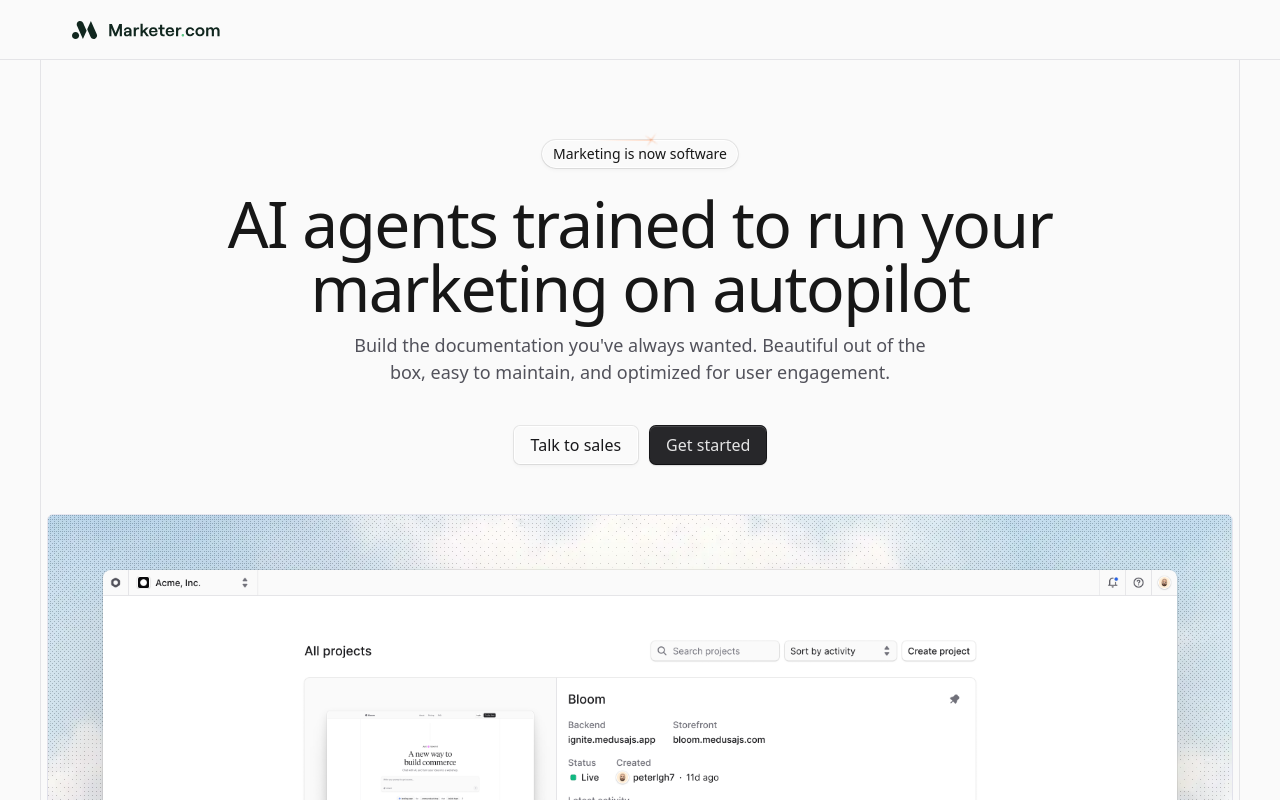
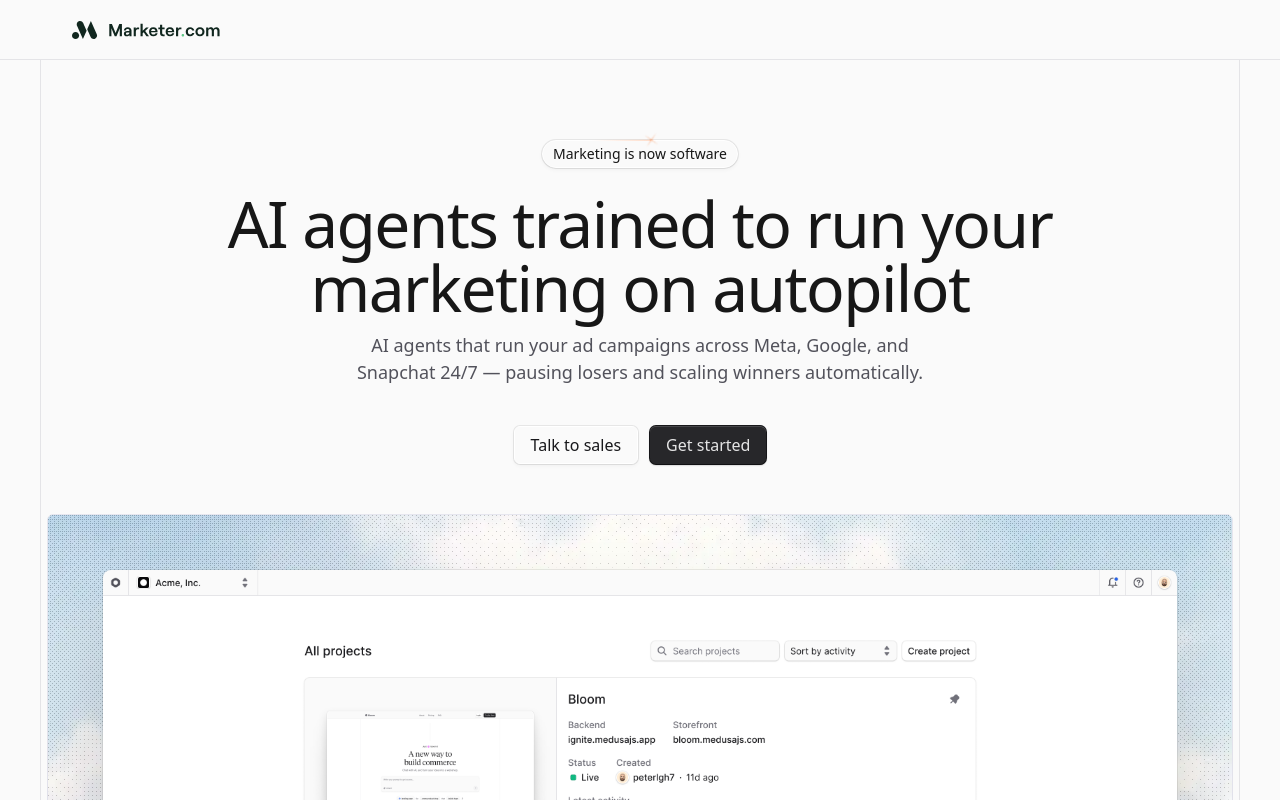
Before and after one commit to majilabs-org/marketer-landing, a Next.js app: page / in a window 1280 px wide. Shown: the top 800 px of the page. Built offline with nearby package versions, Linux system fonts and the light colour scheme.

Commit message:
Update description

```diff
--- a/app/page.tsx
+++ b/app/page.tsx
@@ -84,8 +84,8 @@
           AI agents trained to run your marketing on autopilot
         </div>
         <div className="text-[#52525b] font-medium leading-[150%] text-[18px] max-w-[600px] text-center mx-auto">
-          Build the documentation you've always wanted. Beautiful out of the
-          box, easy to maintain, and optimized for user engagement.
+          AI agents that run your ad campaigns across Meta, Google, and Snapchat
+          24/7 — pausing losers and scaling winners automatically.
         </div>
 
         <div className="pt-[40px] relative">
```
